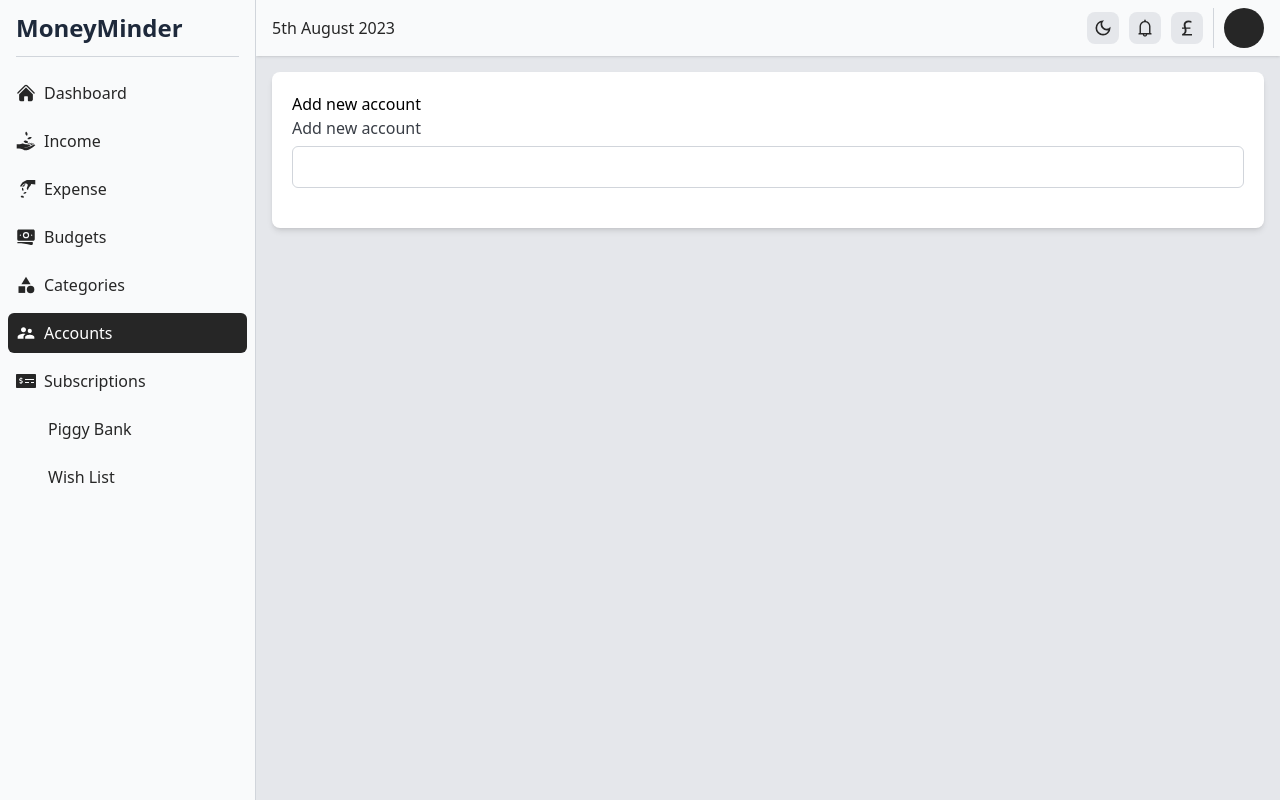
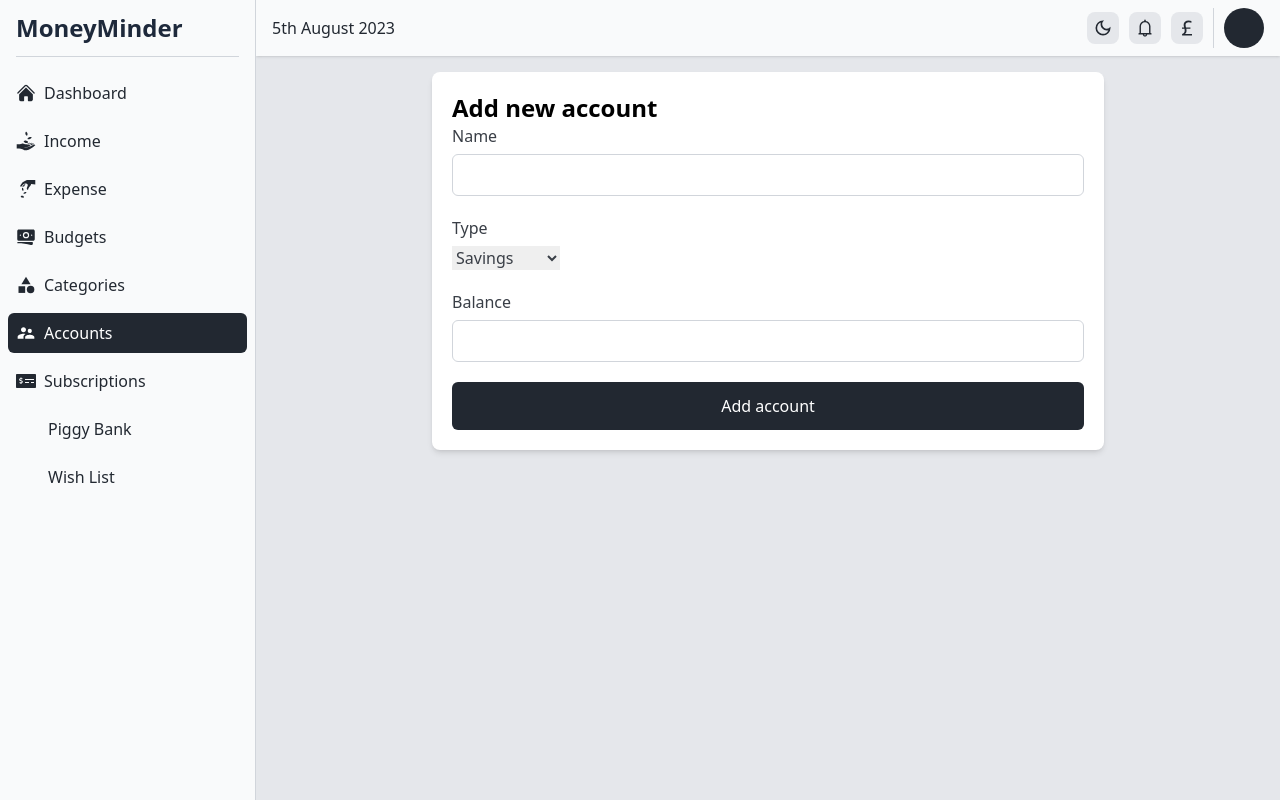
Before and after one commit to patrickdaguio/money-minder-app, a React (Vite) app: page /accounts in a window 1280 px wide. Built offline with nearby package versions, Linux system fonts and the light colour scheme; no server answers; sample sign-in values are in the browser's storage; some icons are missing.

Commit message:
FEAT: Useer now saves in DB when created

```diff
--- a/src/css/components/_components.pcss
+++ b/src/css/components/_components.pcss
@@ -1,3 +1,4 @@
+@import "@css/components/btn.pcss";
 @import "@css/components/card.pcss";
 @import "@css/components/nav-link.pcss";
 @import "@css/components/form-group.pcss";
--- /dev/null
+++ b/src/css/components/btn.pcss
@@ -0,0 +1,7 @@
+.btn {
+  @apply transition-colors text-white w-full rounded-md py-3 font-medium outline-none;
+
+  &--primary {
+    @apply bg-primary focus:bg-secondary hover:bg-secondary;
+  }
+}
--- a/src/css/components/nav-link.pcss
+++ b/src/css/components/nav-link.pcss
@@ -1,9 +1,9 @@
 @layer components {
   .nav-link {
-    @apply p-2 rounded-md flex items-center transition-colors hover:bg-neutral-800 hover:text-white;
+    @apply p-2 rounded-md flex items-center transition-colors hover:bg-primary hover:text-white;
 
     &.active {
-      @apply bg-neutral-800 text-white;
+      @apply bg-primary text-white;
     }
 
     span {
--- a/src/js/components/Header.tsx
+++ b/src/js/components/Header.tsx
@@ -26,32 +26,32 @@ const Header = () => {
   }
 
   return (
-    <header className="relative bg-gray-50 shadow text-neutral-800">
+    <header className="relative bg-gray-50 shadow text-primary">
       <div className="px-4 py-2 flex justify-between items-center border-b-gray-300">
         <time onClick={handleLogout}>{formattedDate}</time>
         <nav className="flex items-center gap-2.5">
           <button
             type="button"
-            className="bg-gray-200 rounded-lg p-1.5 hover:bg-neutral-800 hover:text-white transition-colors">
+            className="bg-gray-200 rounded-lg p-1.5 hover:bg-primary hover:text-white transition-colors">
             <MdOutlineDarkMode className="w-5 h-5" />
             <span className="sr-only">Dark Mode</span>
           </button>
           <button
             type="button"
-            className="bg-gray-200 rounded-lg p-1.5 hover:bg-neutral-800 hover:text-white transition-colors">
+            className="bg-gray-200 rounded-lg p-1.5 hover:bg-primary hover:text-white transition-colors">
             <AiOutlineBell className="w-5 h-5" />
             <span className="sr-only">Notifications</span>
           </button>
           <button
             type="button"
-            className="bg-gray-200 rounded-lg p-1.5 hover:bg-neutral-800 hover:text-white transition-colors">
+            className="bg-gray-200 rounded-lg p-1.5 hover:bg-primary hover:text-white transition-colors">
             <BsCurrencyPound className="w-5 h-5" />
             <span className="sr-only">Default Currency</span>
           </button>
           <div className="border-l border-gray-300 pl-2.5">
             <Link
               to="profile"
-              className="bg-neutral-800 rounded-full w-10 h-10 block"></Link>
+              className="bg-primary rounded-full w-10 h-10 block"></Link>
           </div>
         </nav>
       </div>
--- a/src/js/components/Navigation.tsx
+++ b/src/js/components/Navigation.tsx
@@ -16,7 +16,7 @@ const Navigation = () => {
             <Link to="">MoneyMinder</Link>
           </h1>
         </div>
-        <nav className="flex-1 p-2 mt-2 text-neutral-800">
+        <nav className="flex-1 p-2 mt-2 text-primary">
           <ul className="space-y-2">
             <li>
               <NavLink to="" className="nav-link" end>
--- a/src/js/context/AuthContext.tsx
+++ b/src/js/context/AuthContext.tsx
@@ -14,7 +14,8 @@ import {
   browserSessionPersistence,
 } from "firebase/auth";
 
-import { auth } from "@js/utilities/firebase";
+import db, { auth } from "@js/utilities/firebase";
+import { doc, setDoc } from "firebase/firestore";
 
 interface Props {
   children: React.ReactNode;
@@ -28,6 +29,7 @@ interface AuthContext {
   resetPassword: (email: string) => void;
   signInWithGoogle: () => void;
   addUserDisplayName: (name: string) => void;
+  createUserDocument: () => void;
 }
 
 const AuthContext = React.createContext<AuthContext>({
@@ -38,6 +40,7 @@ const AuthContext = React.createContext<AuthContext>({
   resetPassword: () => {},
   signInWithGoogle: () => {},
   addUserDisplayName: () => {},
+  createUserDocument: () => {},
 });
 
 export const AuthProvider: React.FC<Props> = (props) => {
@@ -89,6 +92,14 @@ export const AuthProvider: React.FC<Props> = (props) => {
       });
   }
 
+  function createUserDocument() {
+    if (auth.currentUser) {
+      return setDoc(doc(db, "users", auth.currentUser.uid), {
+        defaultCurrency: "gb",
+      });
+    }
+  }
+
   const value = {
     currentUser,
     signUp,
@@ -97,6 +108,7 @@ export const AuthProvider: React.FC<Props> = (props) => {
     resetPassword,
     signInWithGoogle,
     addUserDisplayName,
+    createUserDocument,
   };
 
   return (
--- a/src/js/pages/Accounts.tsx
+++ b/src/js/pages/Accounts.tsx
@@ -1,13 +1,30 @@
 const Accounts = () => {
   return (
-    <div className="card">
-      <h1>Add new account</h1>
-      <form>
-        <div className="form-group">
-          <label htmlFor="new-account">Add new account</label>
-          <input type="text" />
-        </div>
-      </form>
+    <div className="max-w-2xl mx-auto">
+      <div className="card">
+        <h1 className="font-bold text-2xl">Add new account</h1>
+        <form>
+          <div className="form-group">
+            <label htmlFor="name">Name</label>
+            <input type="text" id="name" name="name" />
+          </div>
+          <div className="form-group">
+            <label htmlFor="type">Type</label>
+            <select name="type" id="type">
+              <option value="savings">Savings</option>
+              <option value="investments">Invesments</option>
+              <option value="current">Current</option>
+            </select>
+          </div>
+          <div className="form-group">
+            <label htmlFor="balance">Balance</label>
+            <input type="text" id="balance" name="balance" />
+          </div>
+          <button className="btn btn--primary" type="submit">
+            Add account
+          </button>
+        </form>
+      </div>
     </div>
   );
 };
--- a/src/js/pages/Authentication/Login.tsx
+++ b/src/js/pages/Authentication/Login.tsx
@@ -14,8 +14,6 @@ const Login = () => {
 
   const authCtx = useContext(AuthContext);
   const navigate = useNavigate();
-
-  console.log(authCtx.currentUser);
 
   async function handleSubmit(event: FormEvent) {
     event.preventDefault();
--- a/src/js/pages/Authentication/Register.tsx
+++ b/src/js/pages/Authentication/Register.tsx
@@ -11,6 +11,7 @@ import {
 } from "@js/utilities/formValidation";
 
 import ErrorMessage from "@js/components/ErrorMessage";
+import { FirebaseError } from "firebase/app";
 
 const Register = () => {
   const nameInput = useForm([requiredValidation]);
@@ -43,9 +44,18 @@ const Register = () => {
       setIsLoading(true);
       await authCtx.signUp(emailInput.value, passwordInput.value);
       await authCtx.addUserDisplayName(nameInput.value);
+      await authCtx.createUserDocument();
       navigate("/", { replace: true });
-    } catch {
-      setFormError("Failed to create an account. Try again later.");
+    } catch (error) {
+      const err = error instanceof FirebaseError;
+      console.log(error);
+      if (err) {
+        if (error.code === "auth/email-already-in-use")
+          setFormError(
+            "The email address is already in use by another account."
+          );
+        else setFormError(error.message);
+      } else setFormError("Failed to create an account. Try again later.");
     }
   }
 
```
